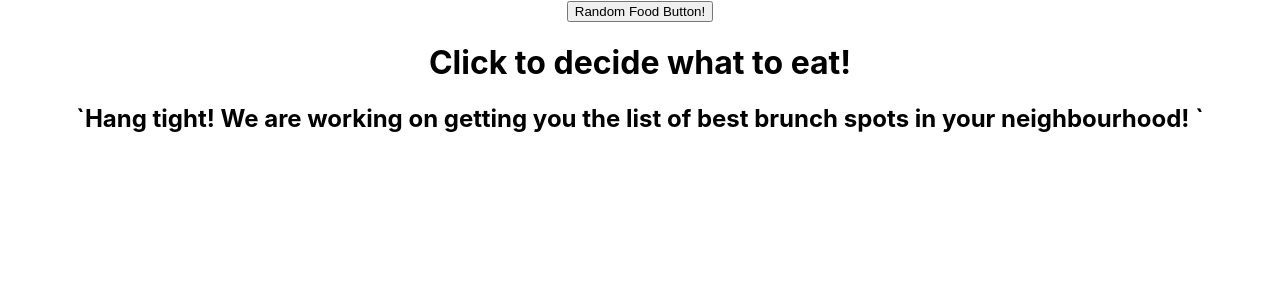
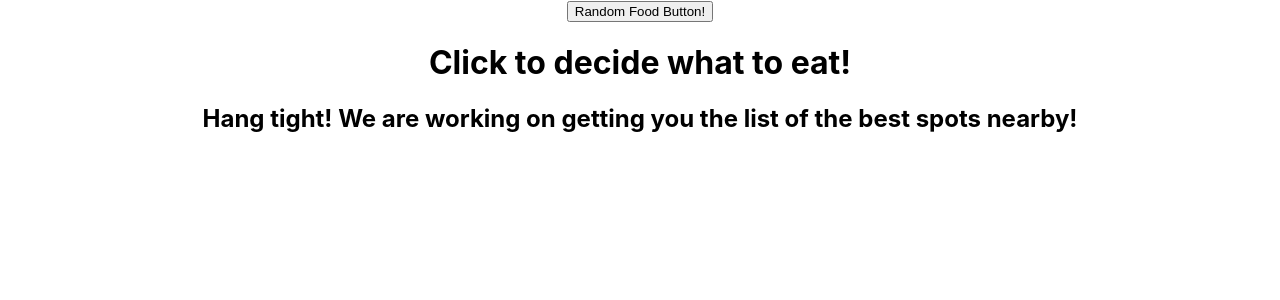
Before and after one commit to ASaquilabon/Random-Food-Button, a React (Create React App) app: page / in a window 1280 px wide. Shown: the top 300 px of the page. Built offline with nearby package versions, Linux system fonts and the light colour scheme.

Commit message:
working as a single component - want to separate later

```diff
--- a/src/App.js
+++ b/src/App.js
@@ -1,11 +1,16 @@
-import React, { Component } from 'react';
-import { library } from '@fortawesome/fontawesome-svg-core';
-import { FontAwesomeIcon } from '@fortawesome/react-fontawesome';
-import { faUtensils, faSearchLocation, faPhone, faMapMarkerAlt} from '@fortawesome/free-solid-svg-icons';
-import Button from './components/button';
-import List from './components/list/List.jsx';
-import './App.css';
-import axios from 'axios';
+import React, { Component } from "react";
+import { library } from "@fortawesome/fontawesome-svg-core";
+import { FontAwesomeIcon } from "@fortawesome/react-fontawesome";
+import {
+  faUtensils,
+  faSearchLocation,
+  faPhone,
+  faMapMarkerAlt
+} from "@fortawesome/free-solid-svg-icons";
+import Button from "./components/button";
+// import List from "./components/list/List.jsx";
+import "./App.css";
+import axios from "axios";
 
 const chosen = arr => {
   const item = arr[Math.floor(Math.random() * arr.length)];
@@ -20,59 +25,121 @@ const foodChoices = [
   "ramen",
   "mexican",
   "hawaiian"
-]
+];
 
 class App extends Component {
   constructor(props) {
     super(props);
     this.state = {
       item: "Click to decide what to eat!",
-      searchLocationQuery: "irvine"
+      searchLocationQuery: "Irvine",
+      results: [],
+      errorState: null,
+      loading: false
     };
   }
 
   handleClick = event => {
     event.preventDefault();
-    this.setState({
+    this.setState(
+      {
         item: chosen(foodChoices)
-    }, ()=> {
-
-    });
-    axios.get(`${'https://cors-anywhere.herokuapp.com/'}https://api.yelp.com/v3/businesses/search?location=${this.state.searchLocationQuery}&term=${this.state.item}`, {
+      },
+      () => {
+        axios
+          .get(
+            `${"https://cors-anywhere.herokuapp.com/"}https://api.yelp.com/v3/businesses/search?location=${
+              this.state.searchLocationQuery
+            }&term=${this.state.item}`,
+            {
               //required authorization format from API
               headers: {
                 //to get the API from the .env file use process.env.{variable name}
-          Authorization: 'Bearer 4PtF46O0ShJUAsA7FLHtACoydrlyDAaG_MYntvijYDCUGq4GebvL8jhkojNp-1__mJlYDKHAUPIz9Moo90k3LSjEEcr-RyYXipe5TK1sx-dLtM5G-Y4I0_E2y8vRXHYx'
-      },
-      })
-      .then((res) => {
-          console.log(res.data.businesses)
+                Authorization:
+                  "Bearer 4PtF46O0ShJUAsA7FLHtACoydrlyDAaG_MYntvijYDCUGq4GebvL8jhkojNp-1__mJlYDKHAUPIz9Moo90k3LSjEEcr-RyYXipe5TK1sx-dLtM5G-Y4I0_E2y8vRXHYx"
+              }
+            }
+          )
+          .then(res => {
+            console.log(res.data.businesses);
             //change the state of App to reflect on the result we are given from the API
             //at the same time, setting the loading state to false
-          this.setState({ results: res.data.businesses, loading: false })
+            this.setState({ results: res.data.businesses, loading: false });
           })
-      .catch((err) => {
+          .catch(err => {
             //fire the errorState message if there is no information return from the API
-          this.setState({ errorState: `Sorry we coudln't find information related to the location you search, do you want to try something else?`, loading: false })
-      })
+            this.setState({
+              errorState: `Sorry we coudln't find information related to the location you search, do you want to try something else?`,
+              loading: false
+            });
+          });
+      }
+    );
   };
+  renderEmptyState(props) {
+    return (
+      <h2 className="heading-tertiary">
+        Hang tight! We are working on getting you the list of the best spots
+        nearby!{" "}
+      </h2>
+    );
+  }
+  renderRestaurantInfo() {
+    const List = this.state.results.map(result => {
+      return (
+        <div className="RestaurantInfo" key={result.id}>
+          <img src={result.image_url} alt="" className="RestaurantInfo__img" />
+          <h2 className="heading-tertiary RestaurantInfo__name">
+            {result.name}
+          </h2>
 
+          <p className="RestaurantInfo__para">
+            <FontAwesomeIcon
+              icon="map-marker-alt"
+              className="RestaurantInfo__icon"
+              aria-label="address:"
+            />
+            {result.location.display_address[0]},{" "}
+            {result.location.display_address[1]}
+          </p>
+
+          <p className="RestaurantInfo__para">
+            <FontAwesomeIcon
+              icon="phone"
+              className="RestaurantInfo__icon"
+              aria-label="phone number:"
+            />
+            {result.phone}
+          </p>
+          <p className="RestaurantInfo__reviewCount">
+            {" "}
+            Based on {result.review_count} Reviews
+          </p>
+          <a href={result.url} className="RestaurantInfo__website">
+            More infomration on Yelp
+          </a>
+        </div>
+      );
+    });
+
+    return <div className="RestuarantList__gallery">{List}</div>;
+  }
   render() {
     return (
       <div className="App">
-       <Button
-        handleClick = {this.handleClick}
-        item = {this.state.item}
-       />
-        <List
-          searchLocationQuery = {this.state.searchLocationQuery}
-          item = {this.state.item}
-          />
+        <Button handleClick={this.handleClick} item={this.state.item} />
+        <section className="RestuarantList">
+          {this.state.results.length
+            ? this.renderRestaurantInfo()
+            : this.renderEmptyState()}
+          {/*conditional rendering for error state - when this.state.errorState is not true*/}
+          {!!this.state.errorState && <h1>{this.state.error}</h1>}
+        </section>
       </div>
     );
   }
 }
 
-library.add(faUtensils, faSearchLocation, faPhone, faMapMarkerAlt)
+library.add(faUtensils, faSearchLocation, faPhone, faMapMarkerAlt);
 
 export default App;
--- a/src/components/list/List.jsx
+++ b/src/components/list/List.jsx
@@ -1,5 +1,5 @@
 import React, { Component } from 'react';
-import axios from 'axios';
+
 import { FontAwesomeIcon } from '@fortawesome/react-fontawesome';
 
 class List extends Component {
@@ -26,6 +26,11 @@ class List extends Component {
             }, () => this.getRestaurantsFromApi(this.props.searchLocationQuery))
         }
     }
+    renderEmptyState (props) {
+        return (
+            <h2 className = "heading-tertiary">Hang tight! We are working on getting you the list of the best spots nearby! </h2>
+        )
+    }
     //function to get information from API
     getRestaurantsFromApi = (locationSearched) => {
         //UI feedback to tell the user when we are retrieving infromation from the API
@@ -35,70 +40,56 @@ class List extends Component {
         //SUPER HOT TIP: passing the location variable, which equals to the user's input (see below). Instead of grabbbing the entire API, it will only retrieve the restaurants that are closed to the lcoation information we entered. This makes the lodading wayyyyyyy faster.
     }
 
-    renderEmptyState () {
-        return (
-            <h2 className = "heading-tertiary">`Hang tight! We are working on getting you the list of best brunch spots in your neighbourhood! `</h2>
-        )
-    }
+    // renderRestaurantInfo () {
 
-    renderRestaurantInfo () {
+    //     const List = this.state.results.map((result) => {
 
-        const List = this.state.results.map((result) => {
+    //         return (
+    //             <div
+    //                 className = "RestaurantInfo"
+    //                 key = {result.id}
+    //             >
+    //                 <img src = {result.image_url} alt = "" className = "RestaurantInfo__img" />
+    //                 <h2 className = "heading-tertiary RestaurantInfo__name">{result.name}</h2>
 
-            return (
-                <div
-                    className = "RestaurantInfo"
-                    key = {result.id}
-                >
-                    <img src = {result.image_url} alt = "" className = "RestaurantInfo__img" />
-                    <h2 className = "heading-tertiary RestaurantInfo__name">{result.name}</h2>
+    //                 <p className = "RestaurantInfo__para">
+    //                     <FontAwesomeIcon
+    //                     icon = "map-marker-alt"
+    //                     className = "RestaurantInfo__icon"
+    //                     aria-label = "address:" />
+    //                     {result.location.display_address[0]}, {result.location.display_address[1]}
+    //                 </p>
 
-                    <p className = "RestaurantInfo__para">
-                        <FontAwesomeIcon
-                        icon = "map-marker-alt"
-                        className = "RestaurantInfo__icon"
-                        aria-label = "address:" />
-                        {result.location.display_address[0]}, {result.location.display_address[1]}
-                    </p>
+    //                 <p className = "RestaurantInfo__para">
+    //                     <FontAwesomeIcon
+    //                     icon = "phone"
+    //                     className = "RestaurantInfo__icon"
+    //                     aria-label = "phone number:" />
+    //                     {result.phone}
+    //                 </p>
+    //                 <p className = "RestaurantInfo__reviewCount"> Based on {result.review_count} Reviews</p>
+    //                 <a
+    //                     href= {result.url}
+    //                     className = "RestaurantInfo__website">
+    //                         More infomration on Yelp
+    //                 </a>
+    //             </div>
+    //         );
+    //     });
 
-                    <p className = "RestaurantInfo__para">
-                        <FontAwesomeIcon
-                        icon = "phone"
-                        className = "RestaurantInfo__icon"
-                        aria-label = "phone number:" />
-                        {result.phone}
-                    </p>
-
-
-
-                    <p className = "RestaurantInfo__reviewCount"> Based on {result.review_count} Reviews</p>
-
-                    <a
-                        href= {result.url}
-                        className = "RestaurantInfo__website">
-                            More infomration on Yelp
-                    </a>
-
-                </div>
-            );
-        });
-
-        return(
-            <div className="RestuarantList__gallery">{List}</div>
-        )
-    }
-
-    render() {
-        return (
-
-            <section className="RestuarantList">
-                {this.state.results.length ? this.renderRestaurantInfo() : this.renderEmptyState()}
-                {/*conditional rendering for error state - when this.state.errorState is not true*/}
-                {!!this.state.errorState &&
-                    <h1>{this.state.error}</h1>
-                }
-            </section>
-        )}
-
-}
-export default List
+    //     return(
+    //         <div className="RestuarantList__gallery">{List}</div>
+    //     )
+    // }
+//     render() {
+//         return (
+//             <section className="RestuarantList">
+//                 {this.state.results.length ? this.renderRestaurantInfo() :this.renderEmptyState()}
+//                 {/*conditional rendering for error state - when this.state.errorState is not true*/}
+//                 {!!this.state.errorState &&
+//                     <h1>{this.state.error}</h1>
+//                 }
+//             </section>
+//         )}
+// // }
+// export default List
```
Lines whose indentation alone changed are shown as unchanged.
